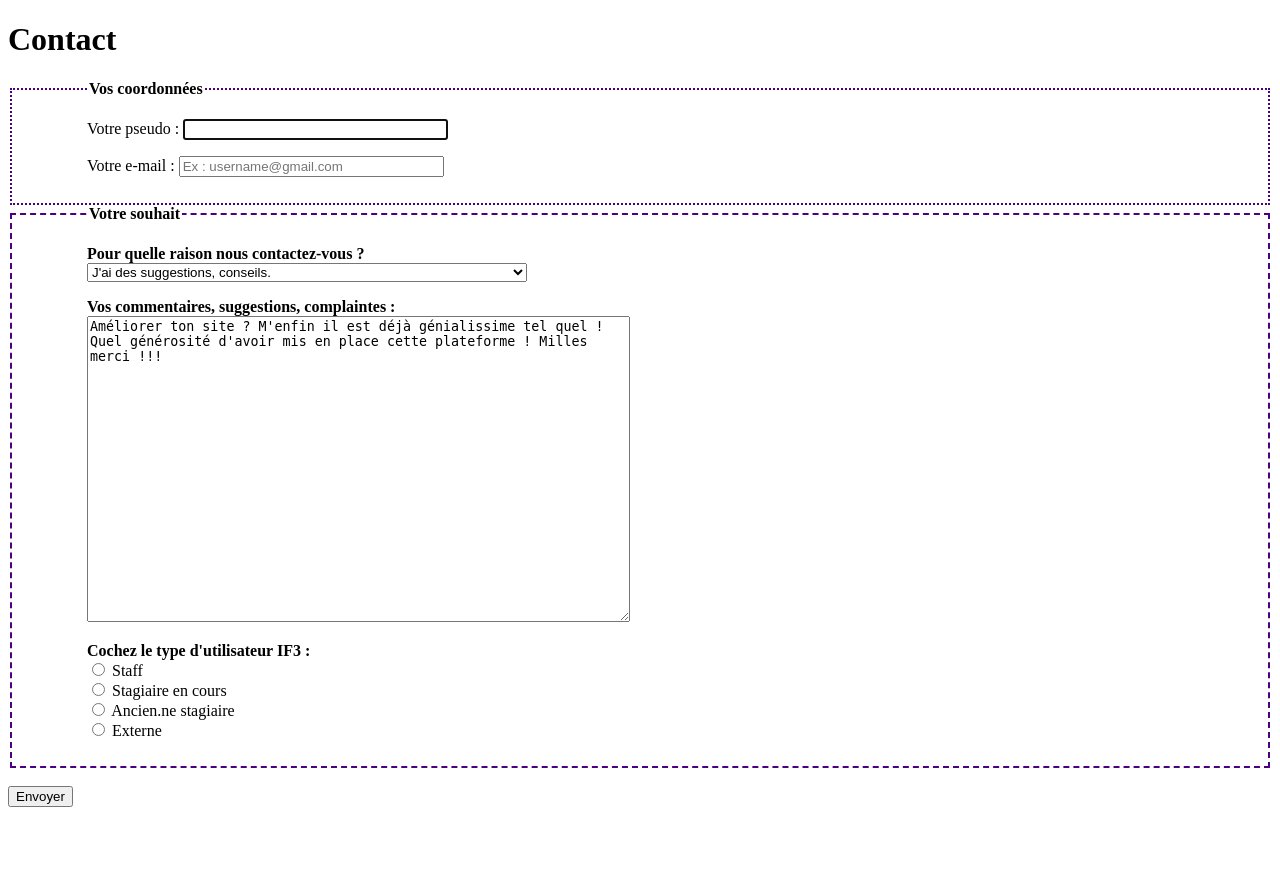
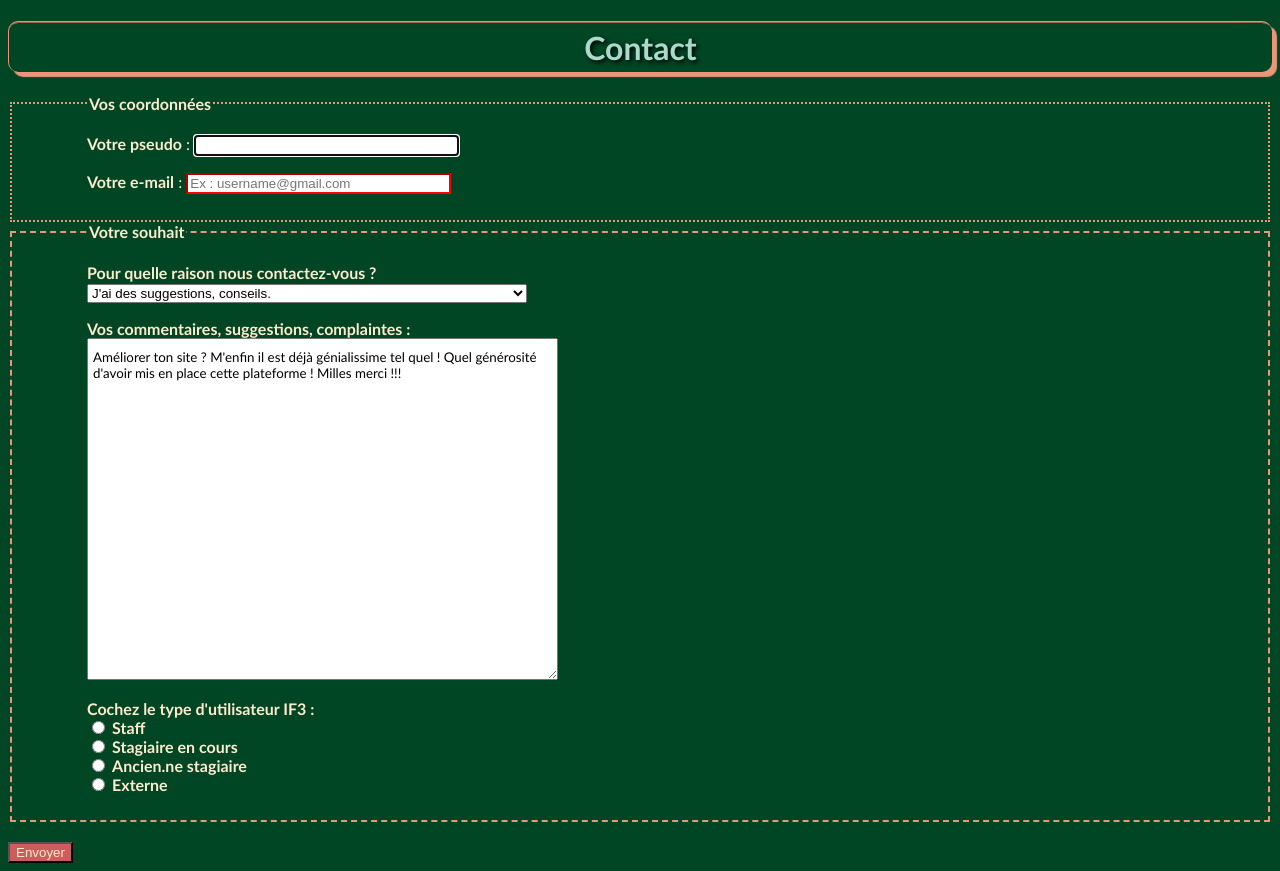
Before and after one commit to GlitchyMuon/Boardgame_site_project, a PHP site: page /contact.php in a window 1280 px wide. Before the commit the page ends 807 px from the top, so only its background shows below. Run offline with PHP 8.4, Linux system fonts and the light colour scheme.

Commit message:
Modified CSS stylesheet, and some css in html for specific usage (buttons)

```diff
--- a/CSS/style.css
+++ b/CSS/style.css
@@ -1,13 +1,38 @@
-body{
-    background-color: rgb(0, 29, 15);
+body {
+    background-color: rgb(0, 69, 36);
+    font-family: 'Corbel', 'Candara', 'Bahnschrift', sans-serif;
 }
-h1{
+h1 {
     color:rgb(169, 218, 202);
     text-align: center;
+    text-shadow: 2px 2px 4px black;
+    box-shadow: 5px 5px 1px darksalmon;
+    border-radius: 10px;
+    border-top: 2px ridge darksalmon;
+    border-left: 1px ridge darksalmon;
+    padding: 5px;
+    padding-block-start: 5px;
+    padding-block-end: 5px;
+
 }
 
+p {
+    color:blanchedalmond;
+}
+
+label {
+    color: blanchedalmond;
+    font-weight: bold;
+
+}
+
+legend {
+    color: blanchedalmond;
+    font-weight: bold
+}
+
+
 a:link, #add {
-
     text-align : left;
 }
 
@@ -32,10 +57,20 @@ textarea {
 }
 
 
-/* input[type=submit] {
+input[type=submit] {
+    background-color: indianred;
+    color:blanchedalmond;
+}
 
-} */
+nav {
+    justify-content: center;
+}
 
-/* legend {
-    font-weight: bold;
-}*/
+footer { /* doesn't apply*/
+    color:darkseagreen ;
+    display: flex;
+    justify-content: space-between;
+    padding: 10px;
+    text-anchor: end; /* doesn't apply*/
+
+}
--- a/contact.php
+++ b/contact.php
@@ -4,21 +4,22 @@
     <meta charset="UTF-8">
     <meta http-equiv="X-UA-Compatible" content="IE=edge">
     <meta name="viewport" content="width=device-width, initial-scale=1.0">
+    <link rel="stylesheet" href="CSS/style.css" />
     <title>Contact</title>
 </head>
 <body>
     <h1>Contact</h1>
 
     <form method="post" action="traitement.php">
-        <fieldset style="padding-left:75px;border:2px dotted indigo">
-            <legend style="font-weight: bold">Vos coordonnées</legend>
+        <fieldset  style="padding-left:75px;border:2px dotted;border-color: darksalmon">
+            <legend>Vos coordonnées</legend>
 
                 <p><label for="user">Votre pseudo</label> : <input type="text" name="user" id="user" size="30" maxlength="15" required autofocus /></p>
 
                 <p><label for="email">Votre e-mail</label> : <input type="email" name="email" id="email" placeholder="Ex : username@gmail.com" size="30" maxlength="30" required /></p>
         </fieldset>
 
-        <fieldset style="padding-left:75px;border:2px dashed indigo">
+        <fieldset style="padding-left:75px;border:2px dashed darksalmon">
             <legend style="font-weight: bold">Votre souhait</legend>
                     <p>
                         <label for="raison" style="font-weight: bold">Pour quelle raison nous contactez-vous ?</label><br />
@@ -34,8 +35,8 @@
                         </select>
                     </p>
 
-                        <label for="improve" style="font-weight: bold">Vos commentaires, suggestions, complaintes : </label><br />
-                            <textarea name="improve" id="ameliorer" cols= 65 rows = 20>Améliorer ton site ? M'enfin il est déjà génialissime tel quel ! Quel générosité d'avoir mis en place cette plateforme ! Milles merci !!!
+                        <label for="improve">Vos commentaires, suggestions, complaintes : </label><br />
+                            <textarea name="improve" id="ameliorer" cols= 60 rows = 20 style="font-family: 'Corbel','Candara'">Améliorer ton site ? M'enfin il est déjà génialissime tel quel ! Quel générosité d'avoir mis en place cette plateforme ! Milles merci !!!
                             </textarea>
 
                                 <p><strong>Cochez le type d'utilisateur IF3 : <br /></strong>
```
Also changed, not shown: home.php (+8 -8 lines).
